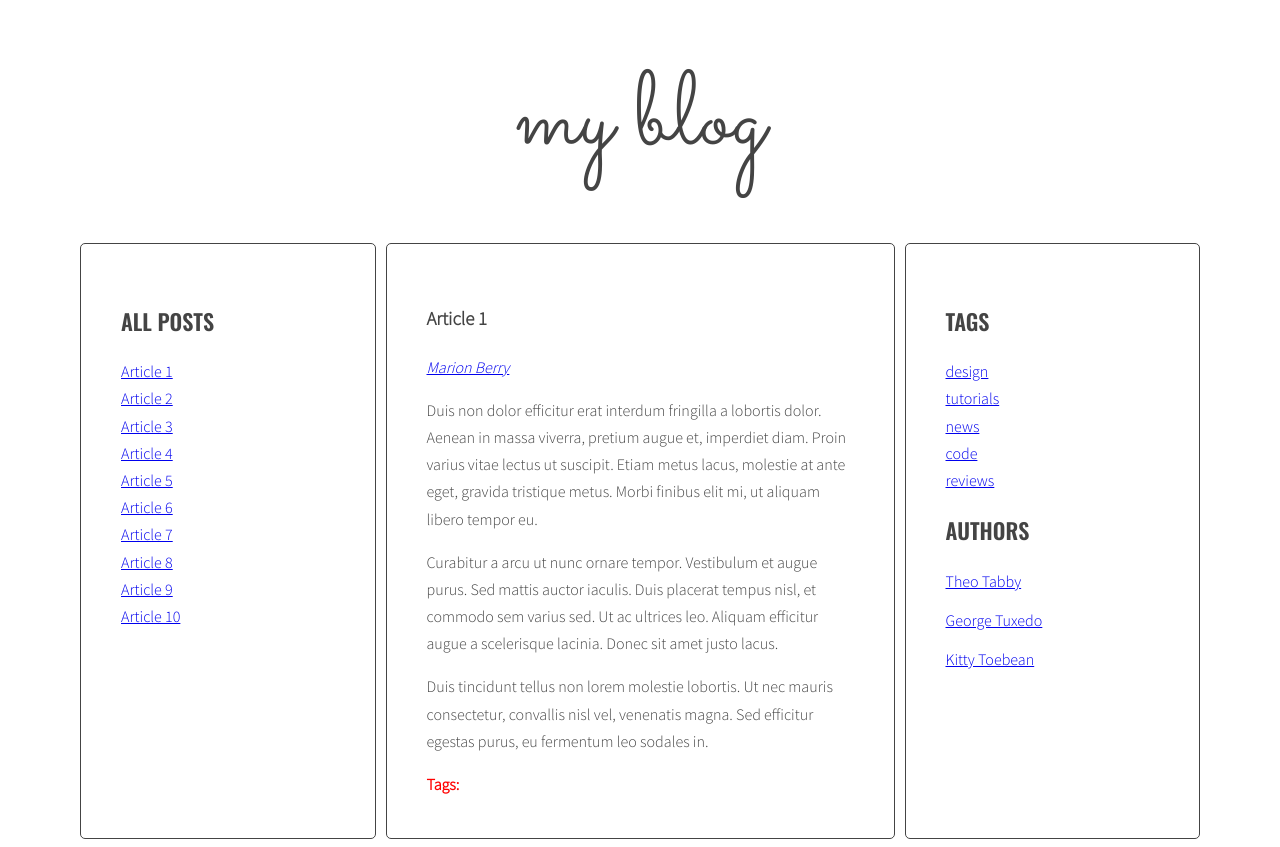
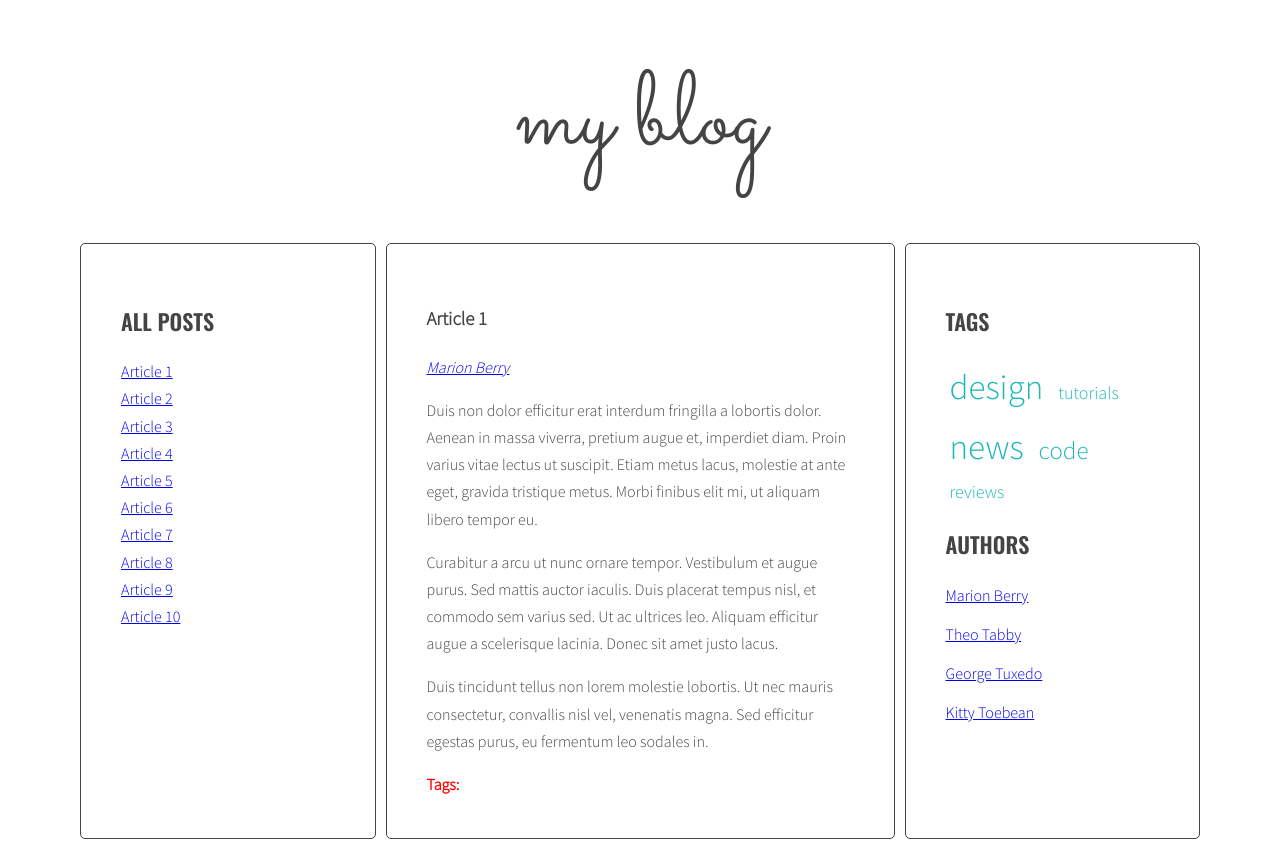
Before and after one commit to MichaelArka/javascript-blog, a website: page index.html in a window 1280 px wide. Drawn offline with nearby package versions, Linux system fonts and the light colour scheme.

Commit message:
add calculateTagsParams / calculateTagClass functions

```diff
--- a/index.html
+++ b/index.html
@@ -187,7 +187,7 @@
           <ul class="list authors">
             <li>
               <a href="#">
-                <span class="author-name"></span>
+                <span class="author-name">Marion Berry</span>
               </a>
             </li>
             <li>
--- a/js/script.js
+++ b/js/script.js
@@ -8,6 +8,16 @@
           console.log('links:', links);
       });
   */
+  const opt = {
+    articleSelector: '.post',
+    titleSelector: '.post-title',
+    titleListSelector: '.titles',
+    articleTagsSelector: '.post-tags .list',
+    cloudClassCount: '5',
+    cloudClassPrefix: 'tag-size-',
+    articleAuthorLinkSelector: '.post-author',
+    authorsListSelector: '.author-name',
+  };
 
   const titleClickHandler = function(event){
 
@@ -52,26 +62,19 @@
     //console.log('clickedElement:', clickedElement);
   };
 
-  const optArticleSelector = '.post',
-    optTitleSelector = '.post-title',
-    optTitleListSelector = '.titles',
-    optArticleTagsSelector = '.post-tags .list',
-    optCloudClassCount = '5',
-    optCloudClassPrefix = 'tag-size-';
-
   const generateTitleLinks = function(customSelector = ''){
 
     //console.log(customSelector);
 
     /* [DONE] remove contents of titleList */
 
-    const titleList = document.querySelector(optTitleListSelector);
+    const titleList = document.querySelector(opt.titleListSelector);
     titleList.innerHTML = '';
     //console.log(titleList);
 
     /* [DONE] find all the articles and save them to variable: articles */
 
-    const articles = document.querySelectorAll(optArticleSelector + customSelector);
+    const articles = document.querySelectorAll(opt.articleSelector + customSelector);
 
     /* [DONE] for each article */
 
@@ -87,7 +90,7 @@
 
       /* [DONE] get the title from the title element */
 
-      const articleTitle = article.querySelector(optTitleSelector).innerHTML;
+      const articleTitle = article.querySelector(opt.titleSelector).innerHTML;
       //console.log(articleTitle);
 
       /* [DONE] create HTML of the link */
@@ -118,7 +121,7 @@
 
     /* [DONE] find all articles */
 
-    const articles = document.querySelectorAll(optArticleSelector);
+    const articles = document.querySelectorAll(opt.articleSelector);
     //console.log(articles);
 
     /* [DONE] START LOOP: for every article: */
@@ -127,7 +130,7 @@
 
       /* [DONE] find tags wrapper */
 
-      const titleList = article.querySelector(optArticleTagsSelector);
+      const titleList = article.querySelector(opt.articleTagsSelector);
 
       //console.log(titleList)
 
@@ -226,7 +229,12 @@
   // Calculate tag class
 
   const calculateTagClass = function(count, params){
+    const normalizedCount = count - params.min,
+      normalizedMax = params.max - params.min,
+      percentage = normalizedCount / normalizedMax,
+      classNumber = Math.floor( percentage * (opt.cloudClassCount - 1) + 1 );
 
+    return opt.cloudClassPrefix + classNumber;
   };
 
   generateTags();
@@ -309,17 +317,16 @@
 
   // Generate Authors
 
-  const optArticleAuthorLinkSelector = '.post-author';
-
   const generateAuthors = function(){
 
     /* [NEW] create a new variable allTags with an empty object */
-    //let allAuthors = {};
-    //console.log(allAuthors);
+
+    let allAuthors = {};
+    console.log(allAuthors);
 
     /* [DONE] find all articles */
 
-    const articles = document.querySelectorAll(optArticleSelector);
+    const articles = document.querySelectorAll(opt.articleSelector);
     //console.log(articles);
 
     /* [DONE] START LOOP: for every article: */
@@ -328,8 +335,7 @@
 
       /* [DONE] find tags wrapper */
 
-      const authorWrapper = article.querySelector(optArticleAuthorLinkSelector);
-
+      const authorWrapper = article.querySelector(opt.articleAuthorLinkSelector);
       //console.log(authorWrapper);
 
       /* [DONE] make html variable with empty string */
--- a/sass/style.scss
+++ b/sass/style.scss
@@ -101,8 +101,8 @@ body {
     margin-bottom: 12px;
   }
 }
+
 .post-author {
-
   .active {
     font-weight: bold;
     color: green;
@@ -137,3 +137,27 @@ body {
     text-decoration: none;
   }
 }
+
+.list.tags li{
+  display: inline;
+  margin: 4px;
+
+  a {
+    text-decoration: none;
+  }
+}
+
+.tag-size-5 {
+  color: rgba(11, 177, 177, 0.931);
+  font-size: 35px;
+}
+
+.tag-size-3 {
+  color: rgba(11, 177, 177, 0.931);
+  font-size: 25px;
+}
+
+.tag-size-1 {
+  color: rgba(11, 177, 177, 0.931);
+  font-size: 18px;
+}
```
Also changed, not shown: css/style.css, 1 other file.
